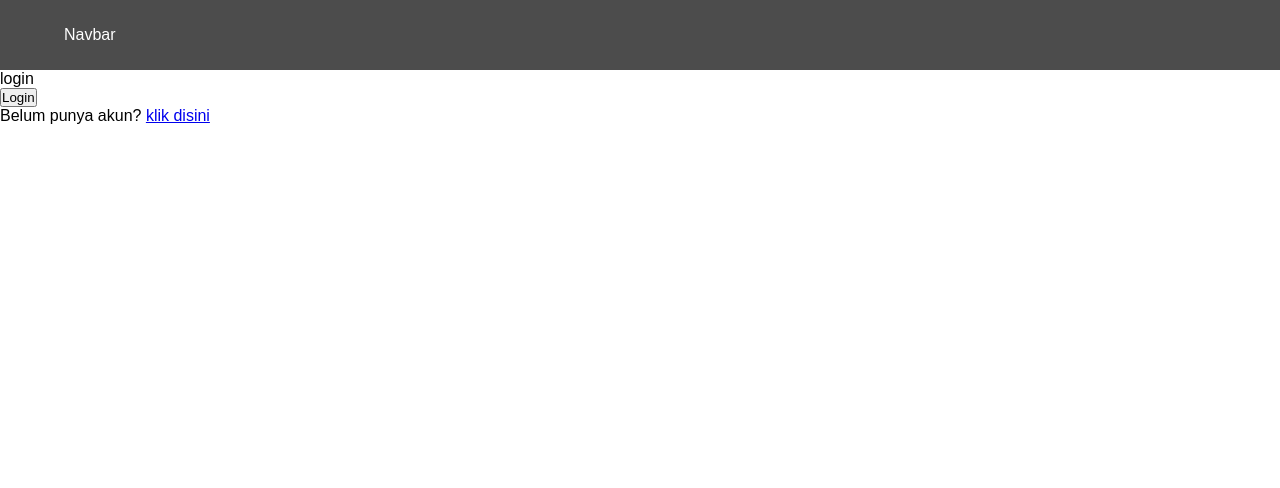
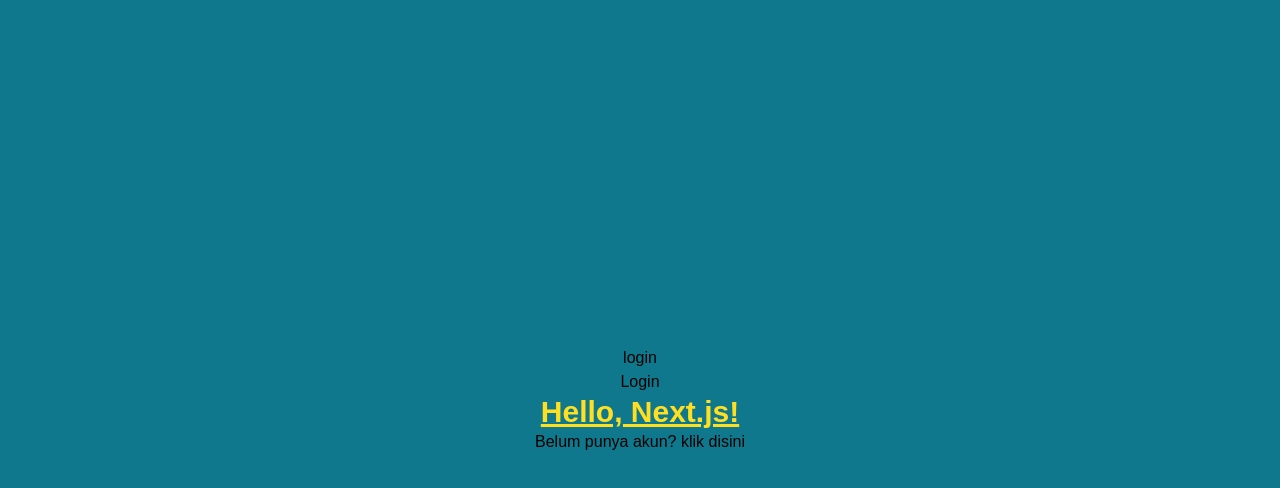
Before and after one commit to reanru/my-app, a Next.js app: page /auth/login in a window 1280 px wide. Shown: the top 488 px of the page. Built offline with nearby package versions, Linux system fonts and the light colour scheme.

Commit message:
add simple styling

```diff
--- /dev/null
+++ b/postcss.config.mjs
@@ -0,0 +1,6 @@
+/** @type {import('tailwindcss').Config} */
+export default {
+    plugins: {
+      '@tailwindcss/postcss': {},
+    },
+  }
--- a/src/components/layouts/index.tsx
+++ b/src/components/layouts/index.tsx
@@ -1,6 +1,7 @@
 import React from 'react'
 
 import Navbar from "../layouts/navbar";
+import { useRouter } from "next/router";
 
 type AppProps = {
     children: React.ReactNode;
@@ -10,9 +11,16 @@ export default function Index(props : AppProps) {
 
     const { children } = props;
 
+    const { pathname } = useRouter();
+
+    const disableNavbar = ["/auth/login", "/auth/register"];
+
     return (
         <div>
-            <Navbar />
+
+            { !disableNavbar.includes(pathname) && <Navbar /> }
+
+
             { children }
         </div>
     )
--- a/src/components/layouts/navbar/index.tsx
+++ b/src/components/layouts/navbar/index.tsx
@@ -1,9 +1,11 @@
 import React from 'react'
+
+import styles from "./navbar.module.css";
 
 export default function index() {
   return (
-    <div className="navbar">
-        <div>Navbar</div>
+    <div className={styles.navbar}>
+        <div className="big">Navbar</div>
     </div>
   )
 }
--- /dev/null
+++ b/src/components/layouts/navbar/navbar.module.css
@@ -0,0 +1,9 @@
+.navbar{
+    display: flex;
+    width: 100%;
+    height: 70px;
+    background-color: rgb(76, 76, 76);
+    color: white;
+    padding: 0 5%;
+    align-items: center;
+}
--- a/src/pages/auth/login.tsx
+++ b/src/pages/auth/login.tsx
@@ -1,30 +1,11 @@
-import React, { useEffect } from 'react'
-import Link from "next/link"
-import { useRouter } from "next/router"
+import React from 'react'
+
+import LoginView from "@/views/auth/login"
 
 export default function Login() {
-
-    useEffect(() => {
-        console.log('check');
-
-    }, [])
-
-
-    const router = useRouter();
-
-    const handleLogin = () => {
-        router.push('/product');
-    }
-
-    return (
-        <div>
-            <div>login</div>
-
-            <button onClick={handleLogin}>Login</button>
-
-            <div>
-                <span>Belum punya akun? <Link href={"/auth/register"}>klik disini</Link></span>
-            </div>
-        </div>
-    )
+  return (
+    <>
+        <LoginView />
+    </>
+  )
 }
--- a/src/pages/auth/register.tsx
+++ b/src/pages/auth/register.tsx
@@ -1,12 +1,11 @@
 import React from 'react'
-import Link from "next/link"
 
+import RegisterView from "@/views/auth/register"
 
 export default function Register() {
-    return (
-        <div>
-            <div>register</div>
-            <span>Sudah punya akun? <Link href={"/auth/login"}>masuk</Link></span>
-        </div>
-    )
+  return (
+    <>
+        <RegisterView />
+    </>
+  )
 }
--- /dev/null
+++ b/src/styles/colors.scss
@@ -0,0 +1,3 @@
+$schema: (
+    primary: #0f788d,
+);
--- a/src/styles/globals.css
+++ b/src/styles/globals.css
@@ -1,3 +1,4 @@
+@import 'tailwindcss';
 
 html,
 body {
@@ -12,12 +13,6 @@ body {
   margin: 0;
 }
 
-.navbar{
-  display: flex;
-  width: 100%;
-  height: 70px;
-  background-color: rgb(76, 76, 76);
-  color: white;
-  padding: 0 5%;
-  align-items: center;
+.big {
+  font-size: 3rem;
 }
--- /dev/null
+++ b/src/views/auth/login/index.tsx
@@ -0,0 +1,27 @@
+import React from 'react'
+import Link from "next/link"
+import { useRouter } from "next/router"
+
+import styles from "./login.module.scss"
+
+export default function Index() {
+    const router = useRouter();
+
+    const handleLogin = () => {
+        router.push('/product');
+    }
+
+    return (
+        <div className={styles.login}>
+            <div>login</div>
+
+            <button onClick={handleLogin}>Login</button>
+
+            <h1 className="text-yellow-300 text-3xl font-bold underline">Hello, Next.js!</h1>
+
+            <div>
+                <span>Belum punya akun? <Link href={"/auth/register"}>klik disini</Link></span>
+            </div>
+        </div>
+    )
+}
--- /dev/null
+++ b/src/views/auth/login/login.module.scss
@@ -0,0 +1,10 @@
+@import "@/styles/colors.scss";
+
+.login {
+    display: flex;
+    flex-direction: column;
+    justify-content: center;
+    align-items: center;
+    height: 100vh;
+    background-color: map-get($map: $schema, $key: primary);
+}
--- /dev/null
+++ b/src/views/auth/register/index.jsx
@@ -0,0 +1,11 @@
+import React from 'react'
+import Link from "next/link"
+
+export default function Register() {
+    return (
+        <div>
+            <div>register</div>
+            <span>Sudah punya akun? <Link href={"/auth/login"}>masuk</Link></span>
+        </div>
+    )
+}
```
Also changed, not shown: package.json (+7 -3 lines), 1 other file (tests, documents, lock files or other folders).
